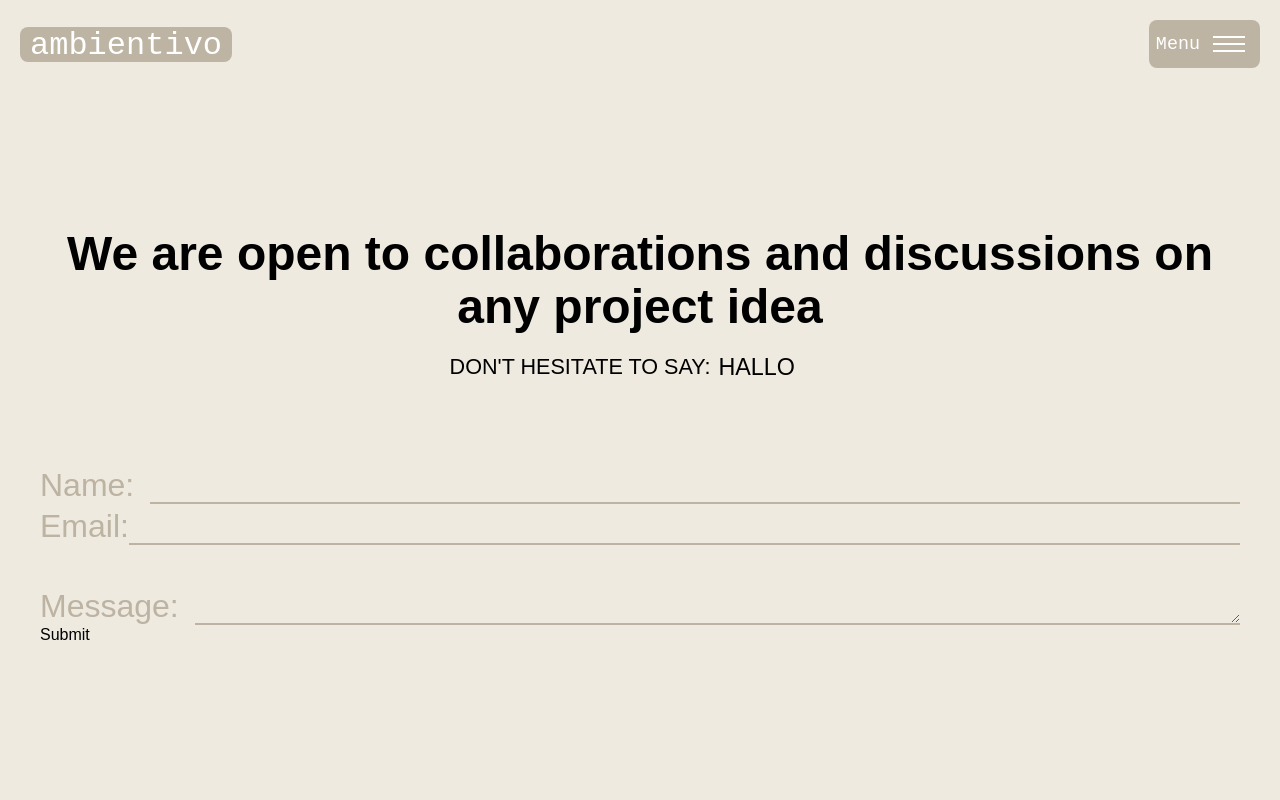
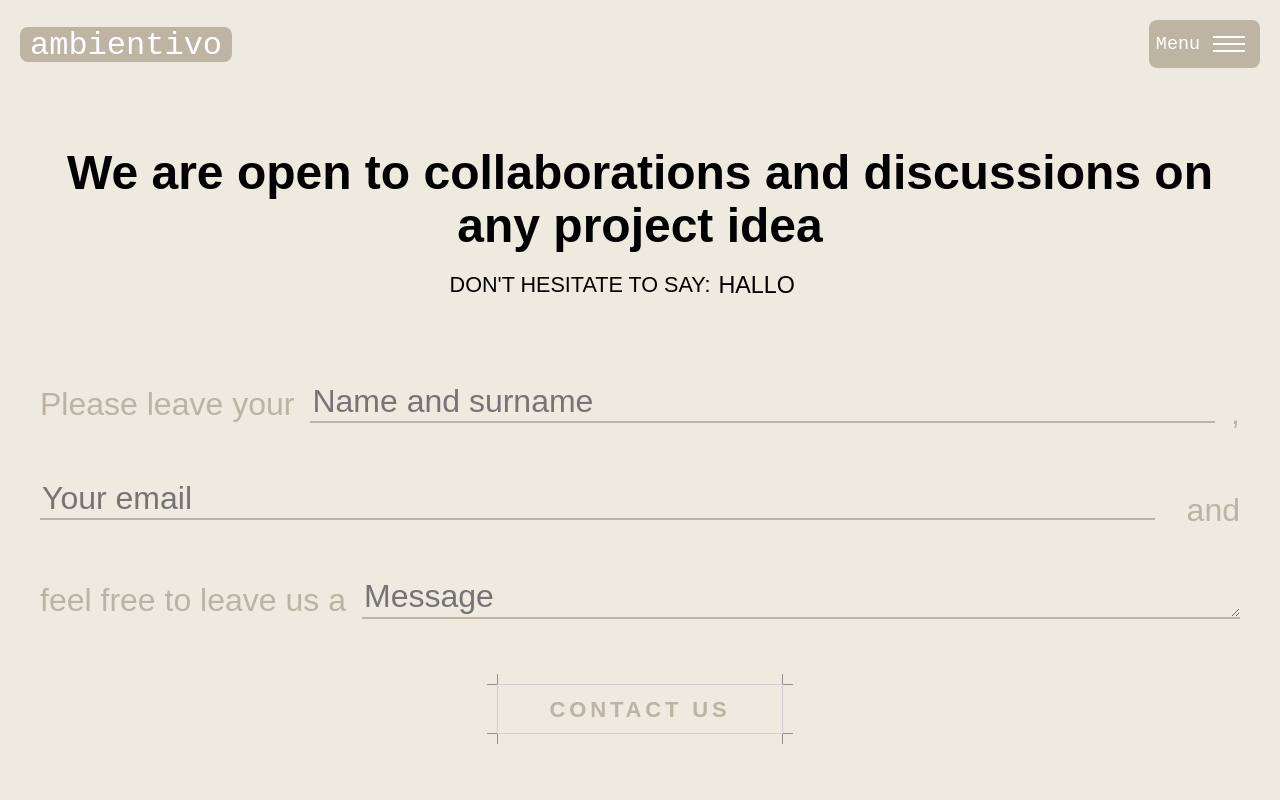
Before and after one commit to davidvidovic-web/ambientivo, a React (Vite) app: page /contact in a window 1280 px wide. Shown: the top 800 px of the page. Built offline with nearby package versions, Linux system fonts and the light colour scheme.

Commit message:
style the form, set it to use graphql, remove scrolltop component

```diff
--- a/src/components/Form/Form.jsx
+++ b/src/components/Form/Form.jsx
@@ -1,5 +1,7 @@
 import React, { useState } from "react";
 import { useMutation, gql } from "@apollo/client";
+import Button from "../Button/Button";
+import './Form.css'
 
 const SEND_EMAIL_MUTATION = gql`
   mutation SendEmail(
@@ -26,9 +28,11 @@ const SEND_EMAIL_MUTATION = gql`
 `;
 
 const ContactForm = () => {
-  const [name, setName] = useState("");
-  const [email, setEmail] = useState("");
-  const [message, setMessage] = useState("");
+  const [formData, setFormData] = useState({
+    text: "",
+    email: "",
+    textarea: "",
+  });
   const [status, setStatus] = useState("");
 
   const [sendEmail, { loading, error }] = useMutation(SEND_EMAIL_MUTATION, {
@@ -44,57 +48,78 @@ const ContactForm = () => {
     },
   });
 
+  const handleChange = (e) => {
+    const { name, value } = e.target;
+    setFormData((prev) => ({
+      ...prev,
+      [name]: value,
+    }));
+  };
+
   const handleSubmit = (e) => {
     e.preventDefault();
 
     sendEmail({
       variables: {
-        to: email, // You can adjust this if needed
-        from: email, // Change this to the desired sender email
-        subject: `New message from ${name}`,
-        body: message,
-        clientMutationId: "test", // Change as necessary
+        to: "office@ambientivo.com",
+        from: formData.email,
+        subject: `New message from ${formData.text}`,
+        body: formData.textarea,
+        clientMutationId: "david",
       },
     });
 
     // Clear form fields after submission (optional)
-    setName("");
-    setEmail("");
-    setMessage("");
+    setFormData({
+      text: "",
+      email: "",
+      textarea: "",
+    });
   };
 
   return (
     <div>
       <form onSubmit={handleSubmit}>
         <div>
-          <label>Name:</label>
+          <label htmlFor="text">Please leave your</label>
           <input
+            required
             type="text"
-            value={name}
-            onChange={(e) => setName(e.target.value)}
-            required
+            id="text"
+            name="text"
+            value={formData.text}
+            onChange={handleChange}
+            placeholder="Name and surname"
           />
+          <span>,</span>
         </div>
         <div>
-          <label>Email:</label>
+          <label htmlFor="email"></label>
           <input
+            required
             type="email"
-            value={email}
-            onChange={(e) => setEmail(e.target.value)}
-            required
+            id="email"
+            name="email"
+            value={formData.email}
+            onChange={handleChange}
+            placeholder="Your email"
           />
+          <span>and</span>
         </div>
         <div>
-          <label>Message:</label>
+          <label htmlFor="textarea">feel free to leave us a</label>
           <textarea
-            value={message}
-            onChange={(e) => setMessage(e.target.value)}
-            required
+            id="textarea"
+            name="textarea"
+            value={formData.textarea}
+            onChange={handleChange}
+            placeholder="Message"
+            rows="1"
           ></textarea>
         </div>
-        <button type="submit" disabled={loading}>
-          Submit
-        </button>
+        <div>
+          <Button text="Contact us" type="submit" disabled={loading}></Button>
+        </div>
       </form>
       {status && <p>{status}</p>}
       {error && <p>Error: {error.message}</p>}
--- a/src/components/ScrollTop/ScrollToTop.jsx
+++ /dev/null
@@ -1,9 +0,0 @@
-import React from "react";
-import useScrollToTop from "./ScrollTop";
-
-const ScrollToTop = () => {
-  useScrollToTop();
-  return null;
-};
-
-export default ScrollToTop;
--- a/src/components/ScrollTop/ScrollTop.jsx
+++ /dev/null
@@ -1,12 +0,0 @@
-import { useEffect } from "react";
-import { useLocation } from "react-router-dom";
-
-const useScrollToTop = () => {
-  const { pathname } = useLocation();
-
-  useEffect(() => {
-    window.scrollTo(0, 0);
-  }, [pathname]);
-};
-
-export default useScrollToTop;
--- a/src/main.jsx
+++ b/src/main.jsx
@@ -3,16 +3,14 @@ import ReactDOM from "react-dom/client";
 import App from "./App.jsx";
 import SinglePost from "./components/Pages/Single/SinglePost.jsx";
 import "./index.css";
-import { createBrowserRouter, RouterProvider } from "react-router-dom";
+import { createBrowserRouter, RouterProvider, Link } from "react-router-dom";
 import { ApolloProvider } from "@apollo/client";
 import client from "./components/Apollo/apollo";
 import Cursor from "./components/Cursor/Cursor.jsx";
-import ResponsivePortfolio from "./components/Pages/Portfolio/ResponsivePortfolio.jsx"; // Import the responsive component
+import Portfolio from "./components/Pages/Portfolio/Portfolio.jsx";
 import About from "./components/Pages/About/About.jsx";
 import Contact from "./components/Pages/Contact/Contact.jsx";
 import SinglePage from "./components/Pages/Single/SinglePage.jsx";
-import ScrollToTop from "./components/ScrollTop/ScrollToTop.jsx";
-
 
 const router = createBrowserRouter([
   {
@@ -21,11 +19,15 @@ const router = createBrowserRouter([
   },
   {
     path: "/projects/:slug",
-    element: <SinglePost />,
+    element: (
+      <SinglePost
+        render={(props) => <SinglePost id={props.match.params.slug} />}
+      />
+    ),
   },
   {
     path: "/portfolio",
-    element: <ResponsivePortfolio />, // Use the responsive portfolio component
+    element: <Portfolio />,
   },
   {
     path: "/about",
@@ -37,18 +39,19 @@ const router = createBrowserRouter([
   },
   {
     path: "/page/:slug",
-    element: <SinglePage />,
+    element: (
+      <SinglePage
+        render={(props) => <SinglePage id={props.match.params.id} />}
+      />
+    ),
   },
 ]);
-
 
 ReactDOM.createRoot(document.getElementById("root")).render(
   <React.StrictMode>
     <ApolloProvider client={client}>
       <main>
-        <RouterProvider router={router}>
-          <ScrollToTop />
-        </RouterProvider>
+        <RouterProvider router={router} />
         <Cursor />
       </main>
     </ApolloProvider>
```
